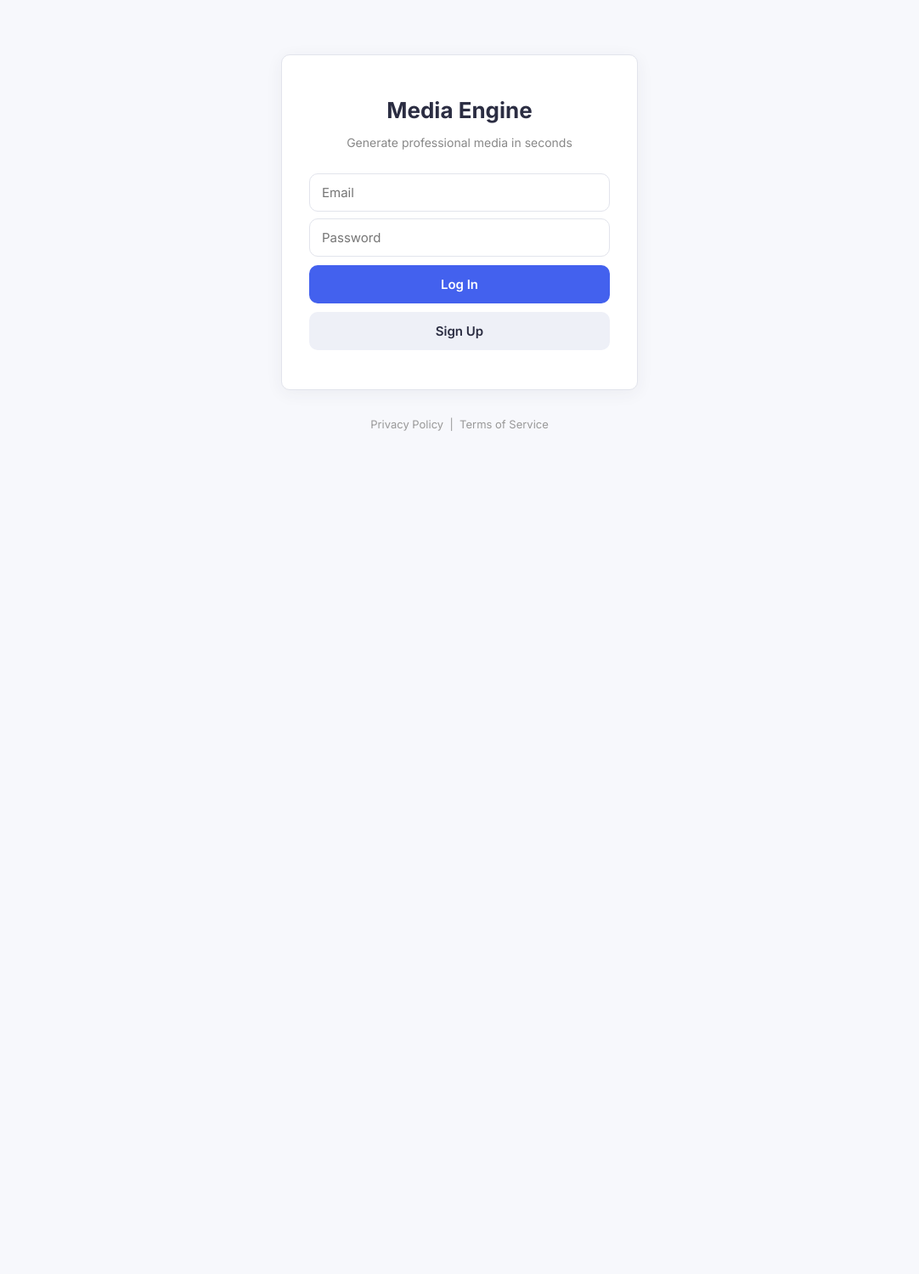
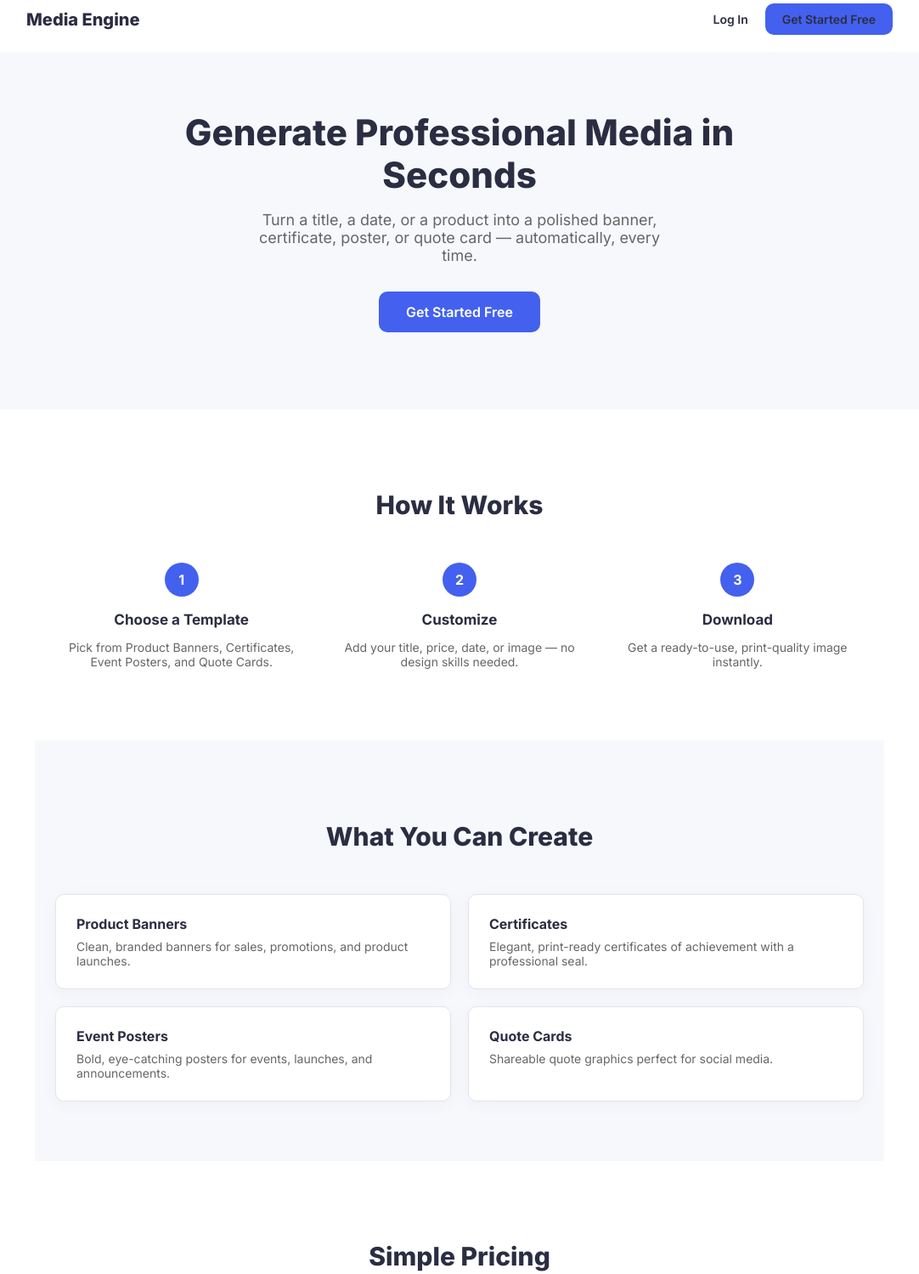
Before and after one commit to nowells254/media-engine, a website: page public/index.html in a window 1280 px wide. Shown: the part 16-1515 px from the top of the page at 85% size, without its empty margins (99-1181 px from the left). Before the commit the page ends 800 px from the top, so only its background shows below. Drawn offline with Linux system fonts and the light colour scheme.

Commit message:
Add marketing landing page, move login to its own page

```diff
--- a/public/index.html
+++ b/public/index.html
@@ -1,9 +1,9 @@
 <!DOCTYPE html>
 <html>
 <head>
-  <title>Media Engine - Log In</title>
+  <title>Media Engine - Generate Professional Media in Seconds</title>
   <link rel="preconnect" href="https://fonts.googleapis.com">
-  <link href="https://fonts.googleapis.com/css2?family=Inter:wght@400;600;700&display=swap" rel="stylesheet">
+  <link href="https://fonts.googleapis.com/css2?family=Inter:wght@400;600;700;800&display=swap" rel="stylesheet">
   <style>
     :root {
       --brand: #4361ee;
@@ -12,93 +12,146 @@
       --border: #e2e4ec;
       --radius: 10px;
     }
-    body {
-      font-family: 'Inter', Arial, sans-serif;
-      background: var(--bg);
-      max-width: 420px;
-      margin: 0 auto;
-      padding: 80px 24px;
-      color: var(--brand-dark);
+    * { box-sizing: border-box; }
+    body { font-family: 'Inter', Arial, sans-serif; margin: 0; color: var(--brand-dark); }
+    .nav {
+      display: flex; justify-content: space-between; align-items: center;
+      padding: 20px 40px; max-width: 1100px; margin: 0 auto;
     }
-    .card {
-      background: white;
-      border: 1px solid var(--border);
-      border-radius: var(--radius);
-      padding: 32px;
-      box-shadow: 0 4px 20px rgba(43,45,66,0.06);
+    .nav .logo { font-weight: 800; font-size: 20px; }
+    .nav a { color: var(--brand-dark); text-decoration: none; font-weight: 600; font-size: 14px; }
+    .btn { padding: 10px 20px; border-radius: var(--radius); font-weight: 600; font-size: 14px; text-decoration: none; display: inline-block; }
+    .btn-primary { background: var(--brand); color: white; }
+
+    .hero { text-align: center; padding: 70px 24px 90px; background: var(--bg); }
+    .hero h1 { font-size: 42px; font-weight: 800; max-width: 700px; margin: 0 auto 16px; line-height: 1.2; }
+    .hero p { font-size: 18px; color: #666; max-width: 500px; margin: 0 auto 32px; }
+    .hero .btn { padding: 14px 32px; font-size: 16px; }
+
+    .section { max-width: 1000px; margin: 0 auto; padding: 70px 24px; }
+    .section h2 { text-align: center; font-size: 30px; font-weight: 800; margin-bottom: 50px; }
+
+    .steps { display: flex; gap: 30px; flex-wrap: wrap; justify-content: center; }
+    .step { flex: 1; min-width: 220px; text-align: center; }
+    .step .num {
+      width: 40px; height: 40px; border-radius: 50%; background: var(--brand); color: white;
+      display: flex; align-items: center; justify-content: center; font-weight: 700; margin: 0 auto 16px;
     }
-    h1 { text-align: center; font-size: 26px; font-weight: 700; margin-bottom: 4px; }
-    .tagline { text-align: center; color: #888; font-size: 14px; margin-bottom: 28px; }
-    input {
-      display: block; width: 100%; margin: 8px 0; padding: 12px 14px;
-      box-sizing: border-box; font-size: 15px; border: 1px solid var(--border);
-      border-radius: var(--radius); font-family: inherit;
+    .step h3 { font-size: 17px; margin-bottom: 8px; }
+    .step p { color: #666; font-size: 14px; }
+
+    .features { display: grid; grid-template-columns: repeat(2, 1fr); gap: 20px; }
+    .feature-card {
+      background: white; border: 1px solid var(--border); border-radius: var(--radius);
+      padding: 24px; box-shadow: 0 4px 20px rgba(43,45,66,0.04);
     }
-    input:focus { outline: none; border-color: var(--brand); }
-    button {
-      display: block; width: 100%; margin: 10px 0 0; padding: 13px;
-      box-sizing: border-box; font-size: 15px; font-weight: 600; border: none;
-      border-radius: var(--radius); cursor: pointer; font-family: inherit;
-      transition: opacity 0.15s;
+    .feature-card h3 { font-size: 16px; margin: 0 0 8px; }
+    .feature-card p { color: #666; font-size: 14px; margin: 0; }
+
+    .pricing-card {
+      background: white; border: 2px solid var(--brand); border-radius: var(--radius);
+      padding: 32px; max-width: 320px; margin: 0 auto; text-align: center;
+      box-shadow: 0 4px 20px rgba(67,97,238,0.1);
     }
-    button:hover { opacity: 0.9; }
-    .btn-primary { background: var(--brand); color: white; }
-    .btn-secondary { background: #eef0f7; color: var(--brand-dark); }
-    #authStatus { text-align: center; color: #666; font-size: 14px; margin-top: 14px; }
-    .footer-links { text-align: center; color: #999; font-size: 13px; margin-top: 32px; }
+    .pricing-card .price { font-size: 40px; font-weight: 800; margin: 10px 0; }
+    .pricing-card .price span { font-size: 15px; font-weight: 400; color: #888; }
+    .pricing-card ul { list-style: none; padding: 0; margin: 20px 0 28px; text-align: left; }
+    .pricing-card li { padding: 6px 0; font-size: 14px; color: #555; }
+    .pricing-card li:before { content: "✓ "; color: var(--brand); font-weight: 700; }
+
+    .cta { background: var(--brand-dark); color: white; text-align: center; padding: 70px 24px; }
+    .cta h2 { font-size: 28px; margin-bottom: 20px; }
+    .cta .btn-primary { background: var(--brand); }
+
+    .footer-links { text-align: center; color: #999; font-size: 13px; padding: 30px; }
     .footer-links a { color: #999; text-decoration: none; }
-    .footer-links a:hover { text-decoration: underline; }
+
+    @media (max-width: 600px) {
+      .features { grid-template-columns: 1fr; }
+      .hero h1 { font-size: 30px; }
+    }
   </style>
 </head>
 <body>
 
-  <div class="card">
-    <h1>Media Engine</h1>
-    <p class="tagline">Generate professional media in seconds</p>
+  <div class="nav">
+    <div class="logo">Media Engine</div>
+    <div style="display:flex; gap:20px; align-items:center;">
+      <a href="/login.html">Log In</a>
+      <a href="/login.html" class="btn btn-primary">Get Started Free</a>
+    </div>
+  </div>
 
-    <input type="email" id="email" placeholder="Email">
-    <input type="password" id="password" placeholder="Password">
-    <button class="btn-primary" onclick="login()">Log In</button>
-    <button class="btn-secondary" onclick="signup()">Sign Up</button>
-    <p id="authStatus"></p>
+  <div class="hero">
+    <h1>Generate Professional Media in Seconds</h1>
+    <p>Turn a title, a date, or a product into a polished banner, certificate, poster, or quote card — automatically, every time.</p>
+    <a href="/login.html" class="btn btn-primary">Get Started Free</a>
+  </div>
+
+  <div class="section">
+    <h2>How It Works</h2>
+    <div class="steps">
+      <div class="step">
+        <div class="num">1</div>
+        <h3>Choose a Template</h3>
+        <p>Pick from Product Banners, Certificates, Event Posters, and Quote Cards.</p>
+      </div>
+      <div class="step">
+        <div class="num">2</div>
+        <h3>Customize</h3>
+        <p>Add your title, price, date, or image — no design skills needed.</p>
+      </div>
+      <div class="step">
+        <div class="num">3</div>
+        <h3>Download</h3>
+        <p>Get a ready-to-use, print-quality image instantly.</p>
+      </div>
+    </div>
+  </div>
+
+  <div class="section" style="background:var(--bg);">
+    <h2>What You Can Create</h2>
+    <div class="features">
+      <div class="feature-card">
+        <h3>Product Banners</h3>
+        <p>Clean, branded banners for sales, promotions, and product launches.</p>
+      </div>
+      <div class="feature-card">
+        <h3>Certificates</h3>
+        <p>Elegant, print-ready certificates of achievement with a professional seal.</p>
+      </div>
+      <div class="feature-card">
+        <h3>Event Posters</h3>
+        <p>Bold, eye-catching posters for events, launches, and announcements.</p>
+      </div>
+      <div class="feature-card">
+        <h3>Quote Cards</h3>
+        <p>Shareable quote graphics perfect for social media.</p>
+      </div>
+    </div>
+  </div>
+
+  <div class="section">
+    <h2>Simple Pricing</h2>
+    <div class="pricing-card">
+      <h3>Starter</h3>
+      <div class="price">$49<span>/month</span></div>
+      <ul>
+        <li>1,000 generations per month</li>
+        <li>All template types</li>
+        <li>High-res downloads</li>
+        <li>Pay-as-you-go beyond your limit</li>
+      </ul>
+      <a href="/login.html" class="btn btn-primary" style="width:100%;">Get Started</a>
+    </div>
+  </div>
+
+  <div class="cta">
+    <h2>Ready to save hours on design?</h2>
+    <a href="/login.html" class="btn btn-primary">Get Started Free</a>
   </div>
 
   <p class="footer-links"><a href="/privacy.html">Privacy Policy</a> &nbsp;|&nbsp; <a href="/terms.html">Terms of Service</a></p>
 
-  <script>
-    const API_BASE = window.location.origin;
-
-    async function signup() {
-      const email = document.getElementById('email').value;
-      const password = document.getElementById('password').value;
-      const res = await fetch(`${API_BASE}/signup`, {
-        method: 'POST',
-        headers: { 'Content-Type': 'application/json' },
-        body: JSON.stringify({ email, password })
-      });
-      const data = await res.json();
-      document.getElementById('authStatus').innerText = data.success
-        ? 'Signed up! Check your email to confirm, then log in.'
-        : 'Error: ' + data.error;
-    }
-
-    async function login() {
-      const email = document.getElementById('email').value;
-      const password = document.getElementById('password').value;
-      const res = await fetch(`${API_BASE}/login`, {
-        method: 'POST',
-        headers: { 'Content-Type': 'application/json' },
-        body: JSON.stringify({ email, password })
-      });
-      const data = await res.json();
-      if (data.success) {
-        localStorage.setItem('mediaEngineToken', data.session.access_token);
-        window.location.href = '/dashboard.html';
-      } else {
-        document.getElementById('authStatus').innerText = 'Error: ' + data.error;
-      }
-    }
-  </script>
-
 </body>
 </html>
```
Also changed, not shown: public/dashboard.html (+5 -5 lines), public/login.html (added, +107 -0 lines).
